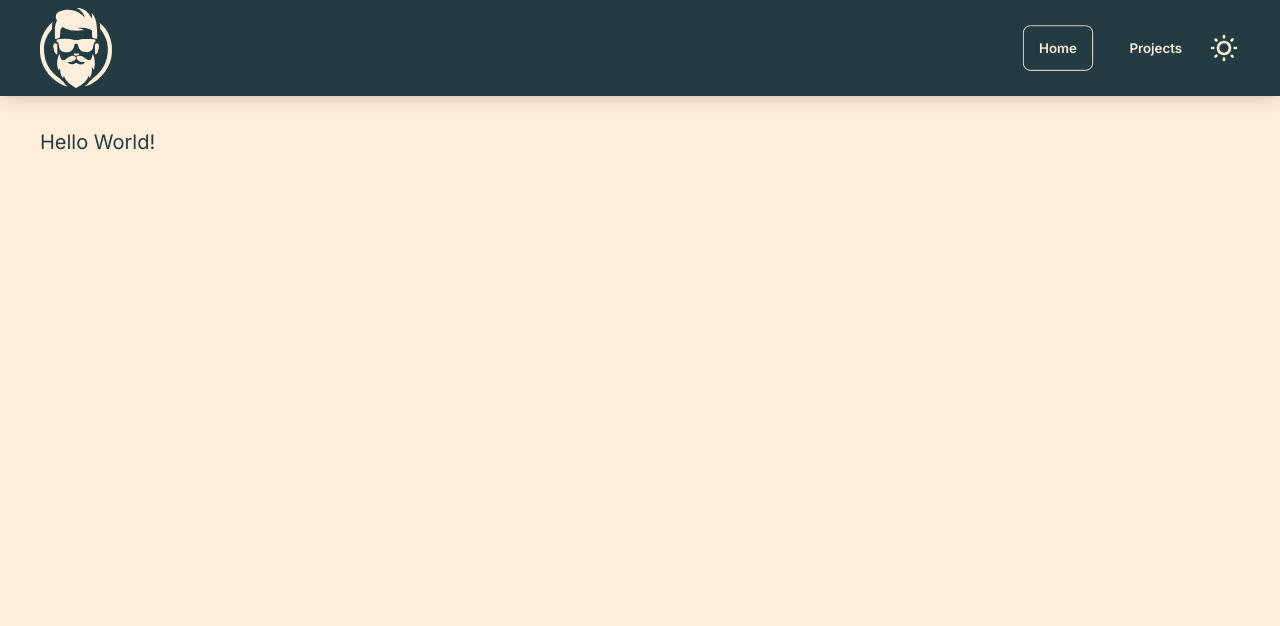
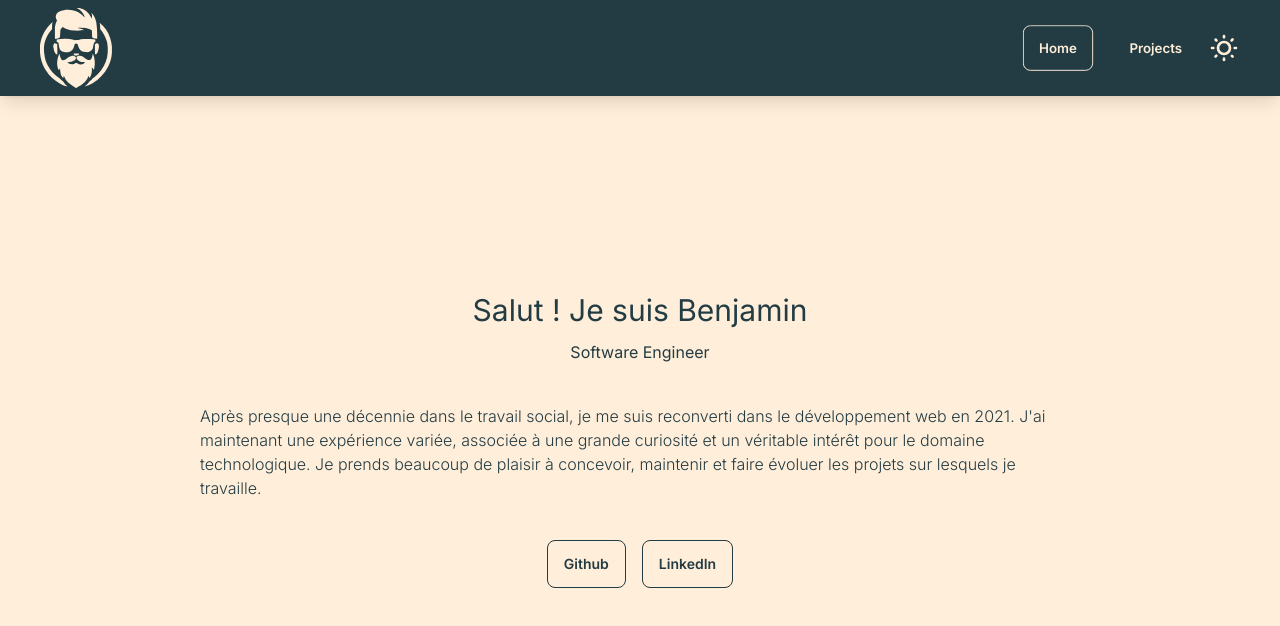
Before and after one commit to BenjaminChoron/portfolio-next, a Next.js app: page / in a window 1280 px wide. Shown: the top 626 px of the page. Built offline with nearby package versions, Linux system fonts and the light colour scheme.

Commit message:
:sparkles: Add home page content

```diff
--- a/src/app/page.tsx
+++ b/src/app/page.tsx
@@ -1,7 +1,31 @@
+import Redirect from '@/components/base/redirect';
+import Image from 'next/image';
+
 export default function Home() {
   return (
-    <main className="min-h-screen p-5 sm:p-10 sm:pt-32 bg-primary text-secondary">
-      <h1 className="text-xl">Hello World!</h1>
+    <main className="min-h-screen flex justify-center items-center flex-col p-5 pb-16 sm:p-10 sm:pt-32 bg-primary text-secondary">
+      <Image
+        src="/icon.svg"
+        className="mb-10 sm:hidden"
+        alt="Logo"
+        width={100}
+        height={100}
+      />
+      <h1 className="pb-3 text-3xl">Salut ! Je suis Benjamin</h1>
+      <p className="pb-2">Software Engineer</p>
+      <p className="my-8 sm:px-40 font-light">
+        Après presque une décennie dans le travail social, je me suis reconverti
+        dans le développement web en 2021. J&apos;ai maintenant une expérience
+        variée, associée à une grande curiosité et un véritable intérêt pour le
+        domaine technologique. Je prends beaucoup de plaisir à concevoir,
+        maintenir et faire évoluer les projets sur lesquels je travaille.
+      </p>
+      <div className="flex">
+        <Redirect href="https://github.com/BenjaminChoron">Github</Redirect>
+        <Redirect href="https://www.linkedin.com/in/bchoron/">
+          LinkedIn
+        </Redirect>
+      </div>
     </main>
   );
 }
--- /dev/null
+++ b/src/components/base/redirect.tsx
@@ -0,0 +1,18 @@
+export default function Redirect({
+  children,
+  href,
+}: Readonly<{
+  children: React.ReactNode;
+  href: string;
+}>) {
+  return (
+    <a
+      className="btn btn-outline border-secondary text-secondary m-2 hover:bg-secondary hover:text-primary hover:border-primary"
+      href={href}
+      target="_blank"
+      rel="noopener noreferrer"
+    >
+      {children}
+    </a>
+  );
+}
```
